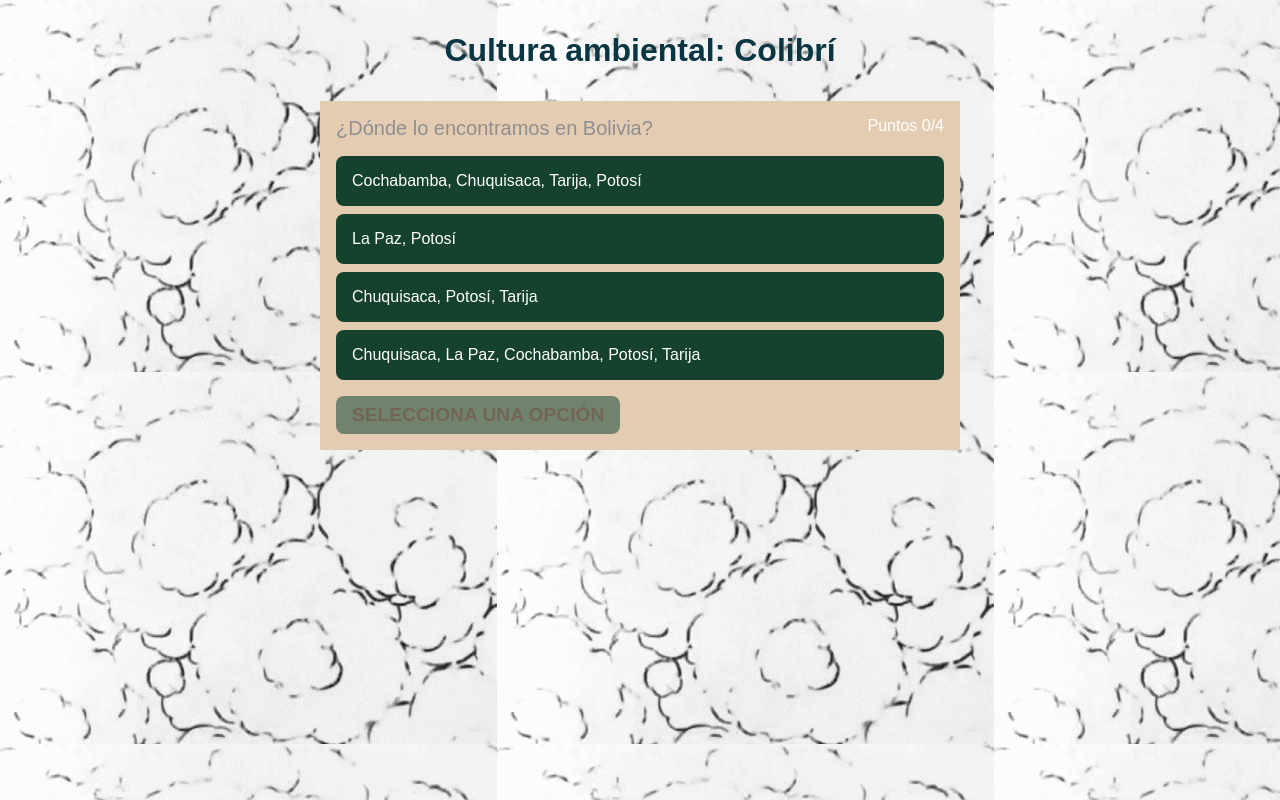
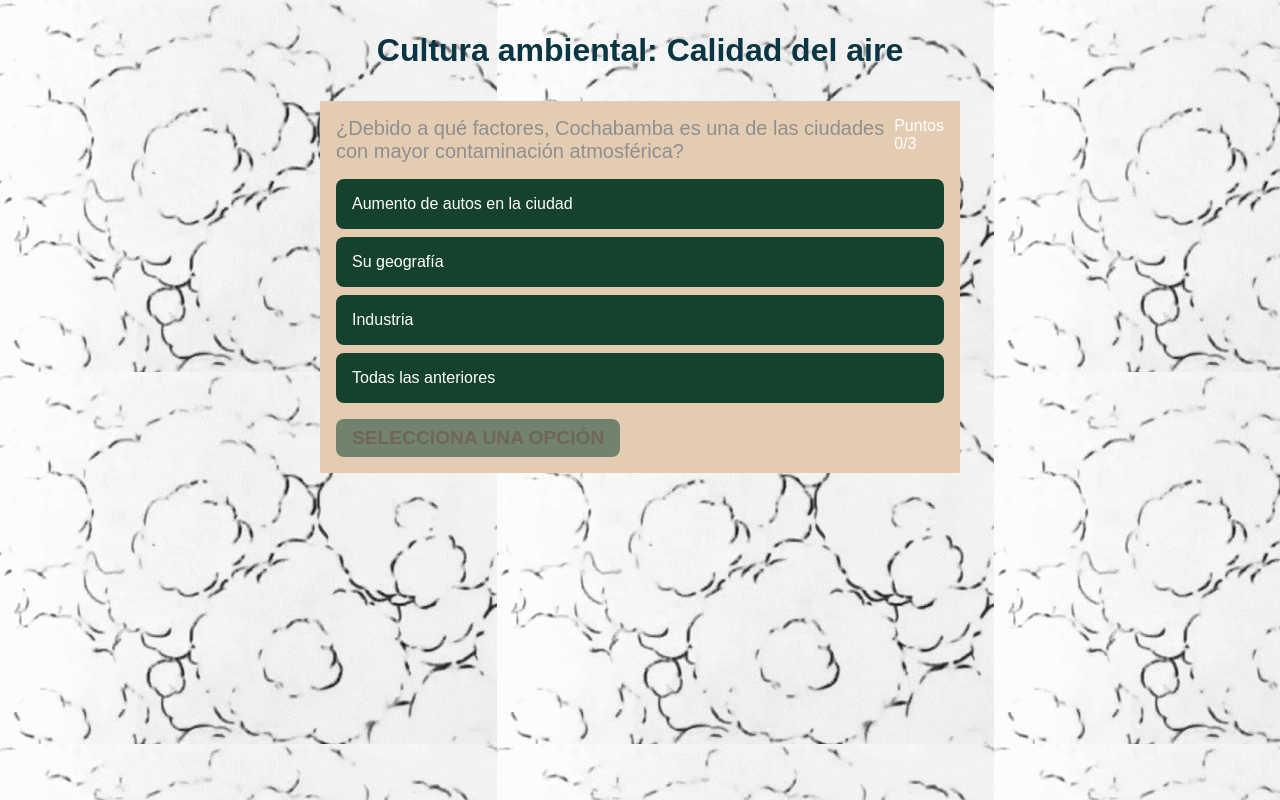
Before and after one commit to GabrielZurita00/cultura-ambiental, a Vue app in the folder quiz-ambiental/: page / in a window 1280 px wide. Built offline with nearby package versions, Linux system fonts and the light colour scheme.

Commit message:
feat: quiz aire

```diff
--- a/quiz-ambiental/src/App.vue
+++ b/quiz-ambiental/src/App.vue
@@ -1,46 +1,40 @@
 <script setup>
 import { ref, computed } from 'vue'
-import imgUrl from './assets/canvas2.png'
+import imgUrl from './assets/canvas3.png'
 
 const questions = ref([
   {
-	question: '¿Dónde lo encontramos en Bolivia?',
+	question: '¿Debido a qué factores, Cochabamba es una de las ciudades con mayor contaminación atmosférica?',
 	answer: 3,
 	options: [
-		'Cochabamba, Chuquisaca, Tarija, Potosí',
-		'La Paz, Potosí',
-		'Chuquisaca, Potosí, Tarija',
-		'Chuquisaca, La Paz, Cochabamba, Potosí, Tarija'
+		'Aumento de autos en la ciudad',
+		'Su geografía',
+		'Industria',
+		'Todas las anteriores'
 	],
 	selected: null
   },
   {
-	question: '¿Cuál es su importancia en nuestro ecosistema urbano?',
-	answer: 2,
+	question: '¿Cómo nos afecta la contaminación atmosférica?',
+	answer: 3,
 	options: [
-		'Es una señal de que nuestros ancestros nos envían un mensaje',
-		'Mejora el paisaje urbano',
-		'Aporta a la polinización de semillas y con esto la protección del ecosistema urbano'
+		'Problemas de salud',
+		'Pérdida de biodiversidad urbana',
+		'Mayor vulnerabilidad al cambio climático',
+		'Todas las anteriores',
+		'Ninguna de las anteriores'
 	],
 	selected: null
   },
   {
-	question: '¿Por qué están desapareciendo estos hermosos seres?',
-	answer: 1,
+	question: '¿Qué podemos hacer?',
+	answer: 3,
 	options: [
-		'Se comen basura',
-		'El ruido, la contaminación atmosférica y les es difícil cada vez más conseguir alimento',
-		'Los gatos que se comen a los colibríes'
-	],
-	selected: null
-  },
-  {
-	question: '¿Qué podemos hacer para preservar su existencia?',
-	answer: 1,
-	options: [
-		'Alejar depredadores',
-		'Sembrar lavanda, kewiña, pacay, salvias, churquis, budjileia, lantana cámara',
-		'Aislar el sonido de nuestras casas'
+		'Sembrar y cuidar más árboles ',
+		'Usar la bicicleta como medio de transporte',
+		'Mayor control social a las industrias',
+		'Todas las anteriores',
+		'Ninguna de las anteriores'
 	],
 	selected: null
   }
@@ -56,7 +50,7 @@ const score = computed(() => {
 			value++
 		}
 	})
-  if (value==4){
+  if (value==3){
     localStorage.setItem("completed", 1);
     const body = document.querySelector('body')
     body.style.backgroundImage = `url('${imgUrl}')`;
@@ -92,7 +86,7 @@ const NextQuestion = () => {
 
 <template>
 	<main class="app">
-		<h1>Cultura ambiental: Colibrí</h1>
+		<h1>Cultura ambiental: Calidad del aire</h1>
 
 		<section class="quiz" v-if="!quizCompleted">
 			<div class="quiz-info">
```
Also changed, not shown: quiz-ambiental/src/assets/canvas3.png (added), 5 other files (tests, documents, lock files or other folders).
